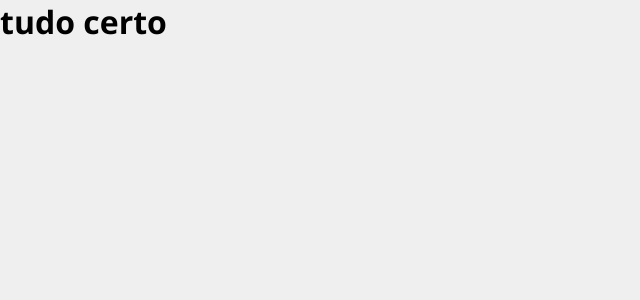
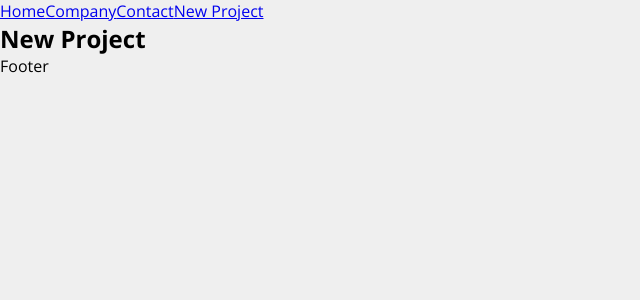
Before and after one commit to lauromiottojr/project-manager-react, a JavaScript app: page /newproject in a window 1280 px wide. Shown: the top 300 px of the page, without its empty margins (0-640 px from the left). Built offline with nearby package versions, Linux system fonts and the light colour scheme; the HTML template or start-up script is replaced by a standard one.

Commit message:
Criando rotas

```diff
--- a/src/App.js
+++ b/src/App.js
@@ -1,9 +1,32 @@
+import { BrowserRouter as Router, Routes, Route, Link } from 'react-router-dom'
+
+import Home from './components/pages/Home'
+import Company from './components/pages/Company'
+import Contact from './components/pages/Contact'
+import NewProject from './components/pages/NewProject'
+
+import Container from './layout/Container'
+
 function App() {
 
   return (
-    <div className="App">
-      <h1>tudo certo</h1>
-    </div>
+    <Router>
+      <div>
+        <Link to='/' >Home</Link>
+        <Link to='/company'>Company</Link>
+        <Link to='/contact'>Contact</Link>
+        <Link to='/newproject'>New Project</Link >
+      </div >
+      <Container>
+        <Routes>
+          <Route exact path='/' element={<Home />} />
+          <Route path='/company' element={<Company />} />
+          <Route path='/contact' element={<Contact />} />
+          <Route path='/newproject' element={<NewProject />} />
+        </Routes>
+      </Container>
+      <p>Footer</p>
+    </Router >
   );
 }
 
--- /dev/null
+++ b/src/components/pages/Company.js
@@ -0,0 +1,8 @@
+function Company() {
+    return (
+        <>
+        <h2>Company</h2>
+        </>
+    )
+}
+export default Company
--- /dev/null
+++ b/src/components/pages/Contact.js
@@ -0,0 +1,8 @@
+function Contact() {
+    return (
+        <>
+        <h2>Contact</h2>
+        </>
+    )
+}
+export default Contact
--- /dev/null
+++ b/src/components/pages/Home.js
@@ -0,0 +1,8 @@
+function Home() {
+    return (
+        <>
+        <h2>Home</h2>
+        </>
+    )
+}
+export default Home
--- /dev/null
+++ b/src/components/pages/NewProject.js
@@ -0,0 +1,8 @@
+function NewProject() {
+    return (
+        <>
+            <h2>New Project</h2>
+        </>
+    )
+}
+export default NewProject
--- /dev/null
+++ b/src/layout/Container.js
@@ -0,0 +1,11 @@
+import styles from './Container.module.css'
+
+function Container(props) {
+    return (
+        <div>
+            {props.children}
+        </div>
+    )
+}
+
+export default Container
```
Also changed, not shown: src/layout/Container.module.css (added).
